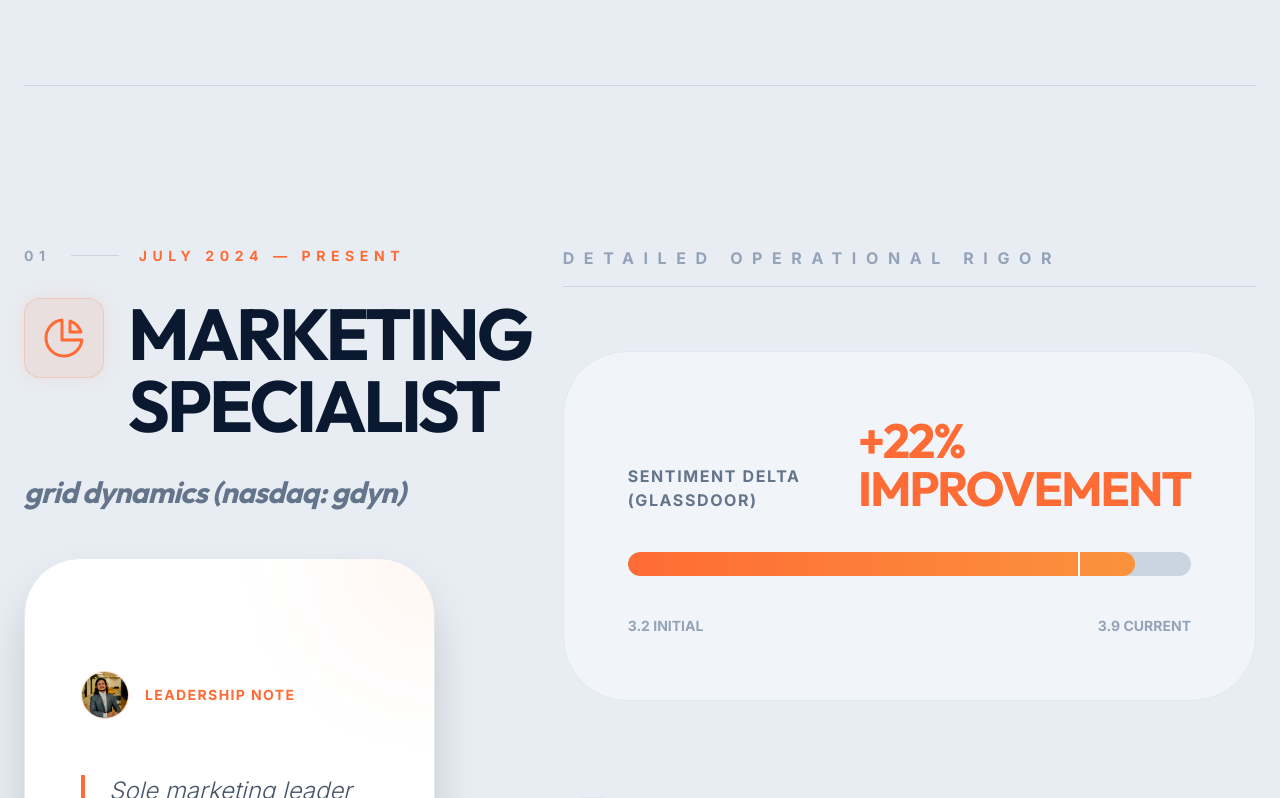
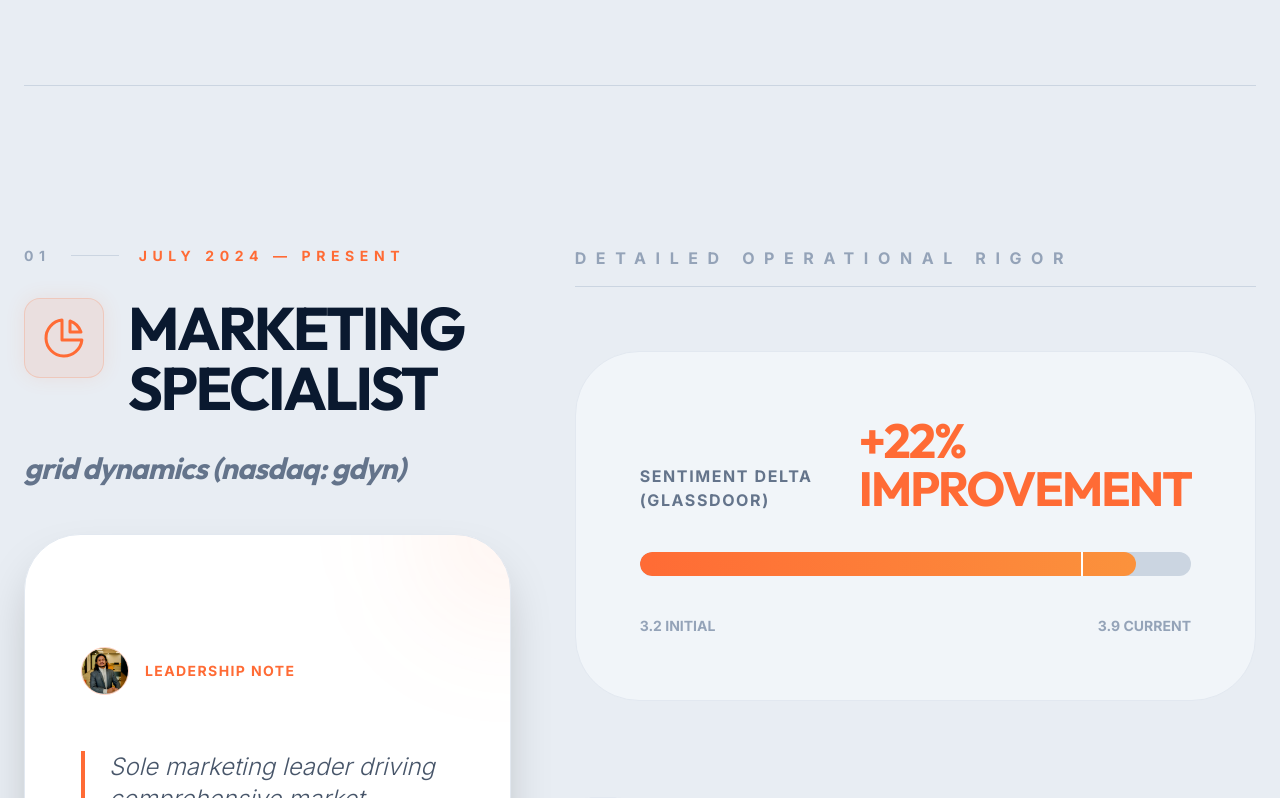
Before and after one commit to rohit1703/rohit-executive-portfolio, a React (Vite) app: page / in a window 1280 px wide. Shown: the part 3547-4345 px from the top of the page. Built offline with nearby package versions, Linux system fonts and the light colour scheme.

Commit message:
V2 Experience section fix

```diff
--- a/src/components/Timeline.tsx
+++ b/src/components/Timeline.tsx
@@ -31,11 +31,12 @@
   const ref = useRef(null);
 
   return (
-    <div ref={ref} className="relative flex flex-col lg:flex-row gap-12 md:gap-20 lg:gap-32 py-20 md:py-40 border-b border-slate-300 dark:border-white/5 last:border-0 transition-colors">
+    // FIX 1: Reduced gap from 'lg:gap-32' to 'lg:gap-16' since we are making the columns wider
+    <div ref={ref} className="relative flex flex-col lg:flex-row gap-12 md:gap-20 lg:gap-16 py-20 md:py-40 border-b border-slate-300 dark:border-white/5 last:border-0 transition-colors">
 
       {/* LEFT COLUMN: Role & KPIs */}
-      {/* FIX 3: Added z-10 to manage stacking context just in case */}
-      <div className="lg:sticky lg:top-40 lg:h-fit w-full lg:w-1/3 space-y-10 md:space-y-12 z-10">
+      {/* FIX 2: Increased width from 'w-1/3' (33%) to 'w-5/12' (41%) to give the title more room */}
+      <div className="lg:sticky lg:top-40 lg:h-fit w-full lg:w-5/12 space-y-10 md:space-y-12 z-10">
         <div className="space-y-6 md:space-y-8">
           <div className="flex items-center gap-5">
             <span className="text-sm font-black text-slate-400 dark:text-slate-500 uppercase tracking-[0.4em]">0{index + 1}</span>
@@ -47,11 +48,8 @@
             <div className="w-14 h-14 md:w-20 md:h-20 rounded-2xl bg-[#FF6B35]/10 border border-[#FF6B35]/20 flex items-center justify-center text-[#FF6B35] flex-shrink-0 shadow-[0_0_20px_rgba(255,107,53,0.1)]">
               {data.industryIcon}
             </div>
-            {/* FIX 1 & 2:
-                - Changed 'md:text-7xl' to 'md:text-5xl xl:text-7xl' to prevent massive text on laptops.
-                - Added 'break-words hyphens-auto' to ensure text wraps instead of overflowing.
-            */}
-            <h4 className="text-3xl md:text-5xl xl:text-7xl font-display text-[#0A192F] dark:text-white leading-tight transition-colors break-words hyphens-auto">
+            {/* FIX 3: Adjusted font scaling. 'lg:text-5xl' is safer for laptops. 'xl:text-6xl' for big screens. */}
+            <h4 className="text-3xl md:text-4xl lg:text-5xl xl:text-6xl font-display text-[#0A192F] dark:text-white leading-tight transition-colors break-words hyphens-auto">
               {data.role}
             </h4>
           </div>
@@ -93,7 +91,8 @@
       </div>
 
       {/* RIGHT COLUMN: Detailed Operational Rigor */}
-      <div className="w-full lg:w-2/3 mt-14 lg:mt-0">
+      {/* FIX 4: Adjusted width from 'w-2/3' (66%) to 'w-7/12' (58%) to balance the wider left column */}
+      <div className="w-full lg:w-7/12 mt-14 lg:mt-0">
         <div className="mb-14 md:mb-24">
           <span className="text-sm md:text-base font-black uppercase tracking-[0.4em] md:tracking-[0.6em] text-slate-400 block mb-12 md:mb-16 border-b border-slate-300 dark:border-white/5 pb-4">Detailed Operational Rigor</span>
 
```
